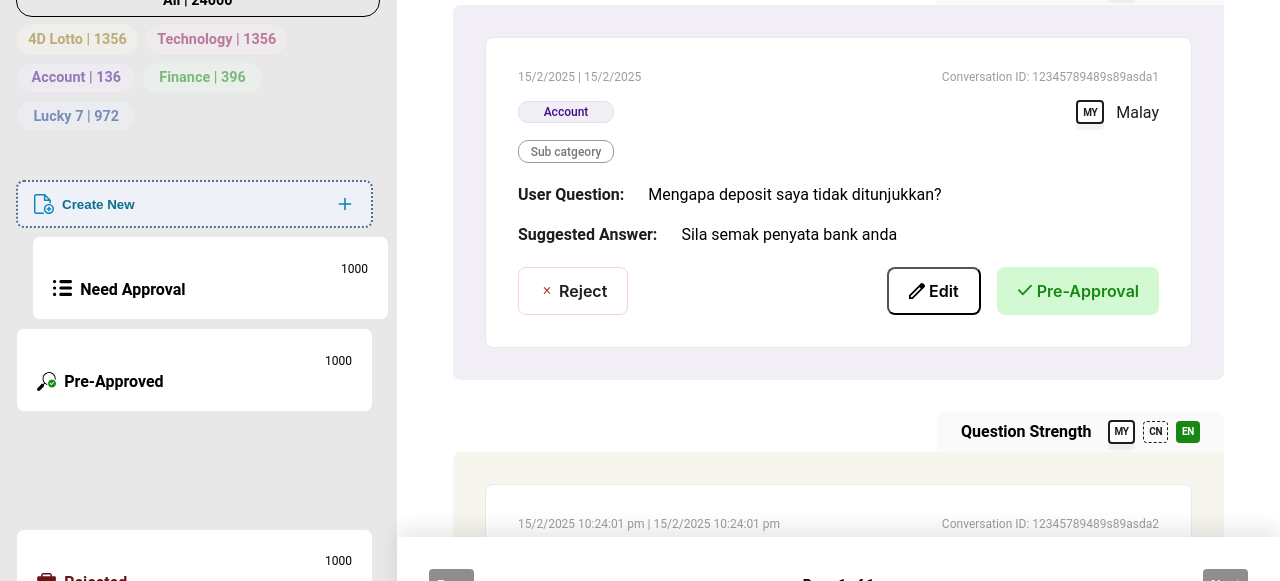
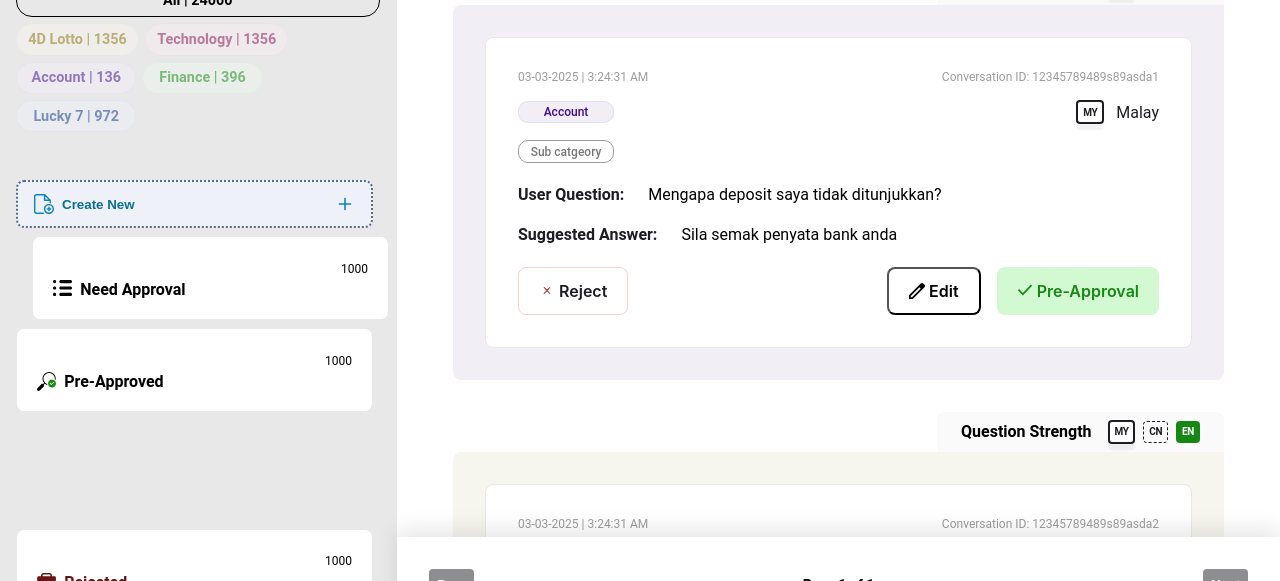
Before and after one commit to mjprod/admin-panel, a React (Create React App) app: page /newManager in a window 1280 px wide. Shown: the part 152-733 px from the top of the page. Built offline with nearby package versions, Linux system fonts and the light colour scheme; no server answers; the HTML template or start-up script is replaced by a standard one.

Commit message:
utc to local time added

```diff
--- a/src/pages/newManager/components/Metadata.tsx
+++ b/src/pages/newManager/components/Metadata.tsx
@@ -1,23 +1,28 @@
 import React from "react";
 import styles from "./Metadata.module.css";
 import { useTranslation } from "react-i18next";
+import {
+  utcToLocalDate,
+  utcToLocalTime,
+} from "../../../util/ExtensionFunction";
 
 const Metadata: React.FC<{
   date: string;
   time: string;
   conversationId: string;
 }> = ({ date, time, conversationId }) => {
-
   const { t } = useTranslation();
 
   return (
-  <div className={styles["question-metadata"]}>
-    <p>
-      {date} | {time}
-    </p>
-    <p>{t("newManager.conversation_id")} {conversationId}</p>
-  </div>
-);
-}
+    <div className={styles["question-metadata"]}>
+      <p>
+        {utcToLocalDate(date)} | {utcToLocalTime(time)}
+      </p>
+      <p>
+        {t("newManager.conversation_id")} {conversationId}
+      </p>
+    </div>
+  );
+};
 
 export default Metadata;
--- a/src/util/ExampleData.tsx
+++ b/src/util/ExampleData.tsx
@@ -133,7 +133,7 @@ export const needApprovalConvs: KnowledgeCard[] = [
   {
     knowledgeId: 1,
     id: 1,
-    dateTime: "15/2/2025",
+    dateTime: "2025-03-03T03:24:31Z",
     conversationId: "12345789489s89asda1",
     category: { id: 1, title: "Account", colorCode: TagColor.PURPLE },
     languages: languages,
@@ -151,7 +151,7 @@ export const needApprovalConvs: KnowledgeCard[] = [
   {
     knowledgeId: 2,
     id: 2,
-    dateTime: "15/2/2025 10:24:01 pm",
+    dateTime: "2025-03-03T03:24:31Z",
     conversationId: "12345789489s89asda2",
     category: { id: 2, title: "Technology", colorCode: TagColor.GOLDISH },
     languages: languages,
@@ -169,7 +169,7 @@ export const needApprovalConvs: KnowledgeCard[] = [
   {
     knowledgeId: 3,
     id: 3,
-    dateTime: "15/2/2025 12:24:01 pm",
+    dateTime: "2025-03-03T03:24:31Z",
     conversationId: "12345789489s89asda3",
     category: { id: 3, title: "4D", colorCode: TagColor.PINK },
     languages: languages,
@@ -190,7 +190,7 @@ export const approvedConvs: KnowledgeCard[] = [
   {
     knowledgeId: 4,
     id: 1,
-    dateTime: "15/2/2025 12:24:01 pm",
+    dateTime: "2025-03-03T03:24:31Z",
     conversationId: "12345789489s89asda4",
     category: { id: 1, title: "Account", colorCode: TagColor.PURPLE },
     languages: languages,
@@ -209,7 +209,7 @@ export const approvedConvs: KnowledgeCard[] = [
   {
     knowledgeId: 5,
     id: 2,
-    dateTime: "15/2/2025 12:24:01 pm",
+    dateTime: "2025-03-03T03:24:31Z",
     conversationId: "12345789489s89asda5",
     category: { id: 2, title: "Technology", colorCode: TagColor.GOLDISH },
     languages: languages,
@@ -226,7 +226,7 @@ export const approvedConvs: KnowledgeCard[] = [
   {
     knowledgeId: 6,
     id: 3,
-    dateTime: "15/2/2025 12:24:01 pm",
+    dateTime: "2025-03-03T03:24:31Z",
     conversationId: "12345789489s89asda6",
     category: { id: 3, title: "4D", colorCode: TagColor.PINK },
     languages: languages,
@@ -246,7 +246,7 @@ export const rejectedConvs: KnowledgeCard[] = [
   {
     knowledgeId: 7,
     id: 1,
-    dateTime: "15/2/2025 12:24:01 pm",
+    dateTime: "2025-03-03T03:24:31Z",
     conversationId: "12345789489s89asda7",
     category: { id: 1, title: "Account", colorCode: TagColor.PURPLE },
     languages: languages,
@@ -263,7 +263,7 @@ export const rejectedConvs: KnowledgeCard[] = [
   {
     knowledgeId: 8,
     id: 2,
-    dateTime: "15/2/2025 12:24:01 pm",
+    dateTime: "2025-03-03T03:24:31Z",
     conversationId: "12345789489s89asda8",
     category: { id: 2, title: "Technology", colorCode: TagColor.GOLDISH },
     languages: languages,
@@ -280,7 +280,7 @@ export const rejectedConvs: KnowledgeCard[] = [
   {
     knowledgeId: 9,
     id: 3,
-    dateTime: "15/2/2025 12:24:01 pm",
+    dateTime: "2025-03-03T03:24:31Z",
 
     conversationId: "12345789489s89asda9",
     category: { id: 3, title: "4D", colorCode: TagColor.PINK },
--- /dev/null
+++ b/src/util/ExtensionFunction.ts
@@ -0,0 +1,23 @@
+export const utcToLocalDate = (utcDateString: string): string => {
+  const date = new Date(utcDateString);
+
+  const day = String(date.getDate()).padStart(2, "0");
+  const month = String(date.getMonth() + 1).padStart(2, "0");
+  const year = date.getFullYear();
+
+  return `${day}-${month}-${year}`;
+};
+
+
+export const utcToLocalTime = (utcDateString: string): string => {
+  const date = new Date(utcDateString);
+
+  let hours = date.getHours();
+  const minutes = String(date.getMinutes()).padStart(2, "0");
+  const seconds = String(date.getSeconds()).padStart(2, "0");
+  const ampm = hours >= 12 ? "PM" : "AM";
+
+  hours = hours % 12 || 12;
+
+  return `${hours}:${minutes}:${seconds} ${ampm}`;
+};
```
